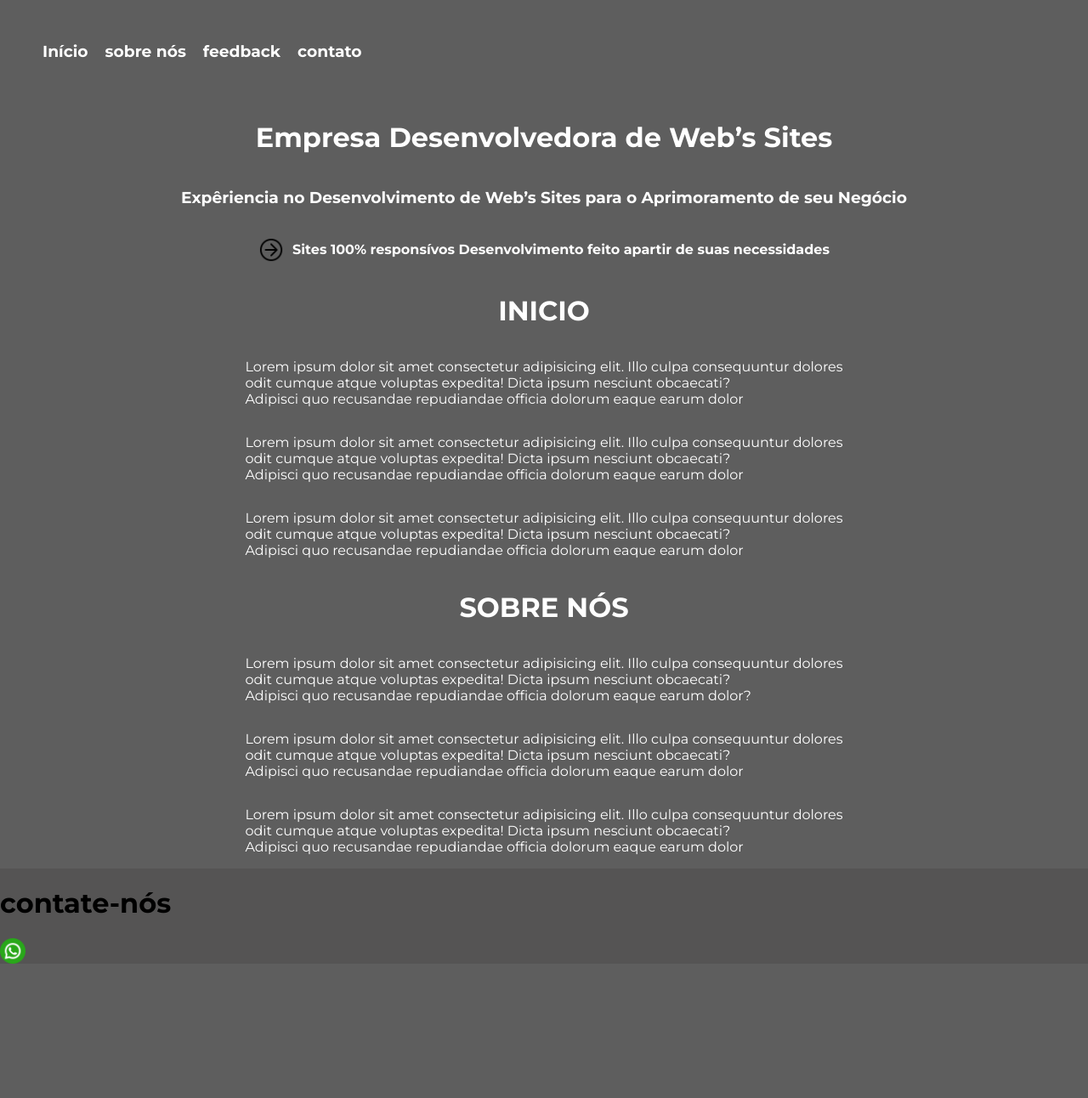
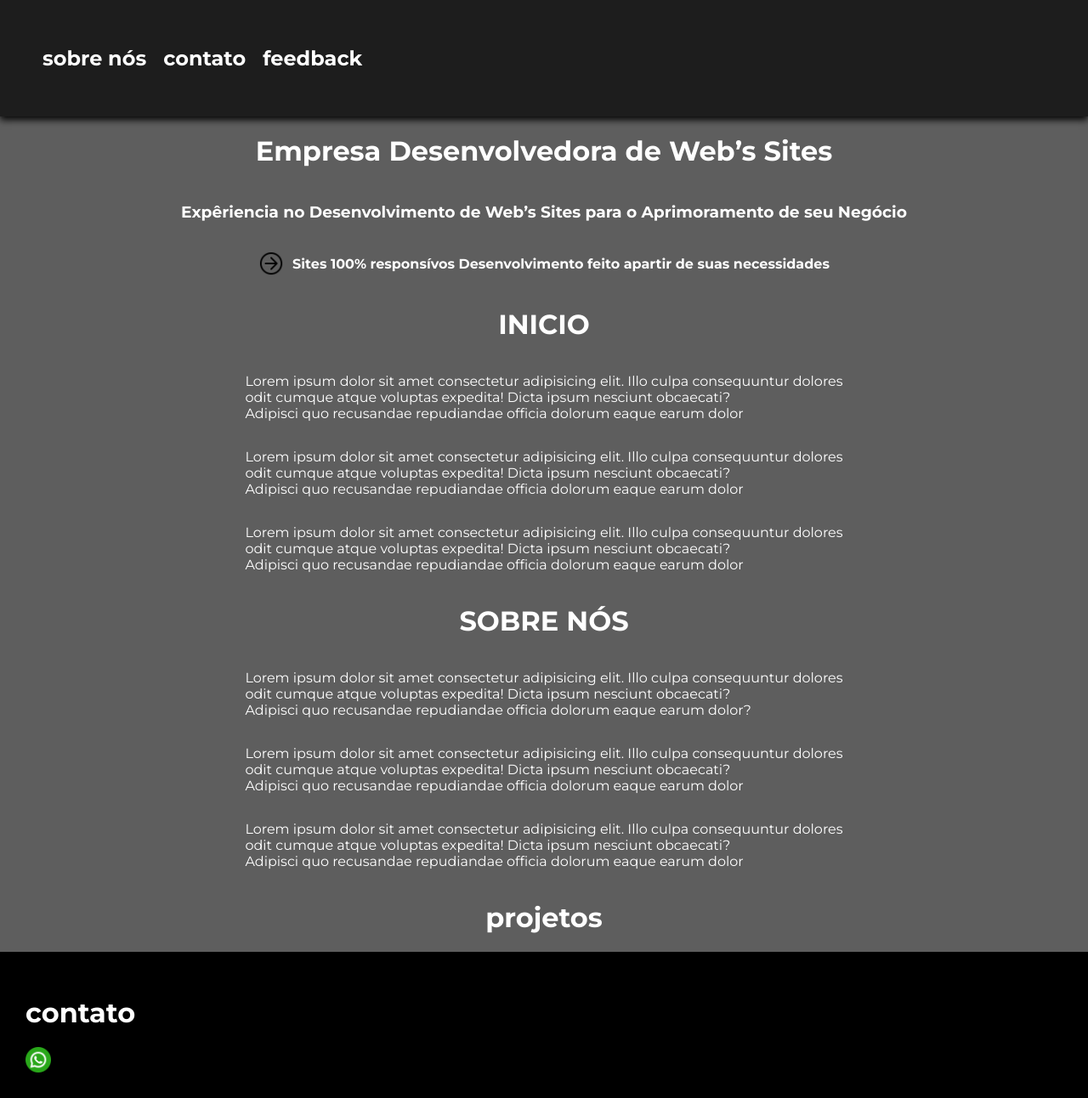
Before and after one commit to luizmiguelsoares/tcc-nosso-site, a React (Create React App) app: page / in a window 1280 px wide. Shown: the whole page at 85% size. Before the commit the page ends 1134 px from the top, so only its background shows below. Built offline with nearby package versions, Linux system fonts and the light colour scheme.

Commit message:
termmina tarde

```diff
--- a/src/pages/app/index.jsx
+++ b/src/pages/app/index.jsx
@@ -5,10 +5,9 @@ function App() {
     <div className="pagina-inicial">
       <div className='cabecalho'>
         <img src="" alt="" />
-        <h3>Início</h3>
-        <h3>sobre nós</h3>
-        <h3>feedback</h3>
-        <h3>contato</h3>
+        <h3 className='sobre'>sobre nós</h3>
+        <h3 className='contato'>contato</h3>
+        <h3 className=' feedback'>feedback</h3>
       </div>
       <div className='slogan'>
         <h1>
@@ -38,11 +37,19 @@ function App() {
           <p>Lorem ipsum dolor sit amet consectetur adipisicing elit. Illo culpa consequuntur dolores <br /> odit cumque atque voluptas expedita! Dicta ipsum nesciunt obcaecati? <br /> Adipisci quo recusandae repudiandae officia dolorum eaque earum dolor</p>
           <p>Lorem ipsum dolor sit amet consectetur adipisicing elit. Illo culpa consequuntur dolores <br /> odit cumque atque voluptas expedita! Dicta ipsum nesciunt obcaecati? <br /> Adipisci quo recusandae repudiandae officia dolorum eaque earum dolor</p>
         </div>
+
+        <div className='projetos'>
+          <h1>projetos</h1>
+
+        </div>
       </div>
       <div className='texto3 '>
-        <h1>contate-nós</h1>
+        <h1>contato</h1>
+
         <img className='whatsap' src="./assets/images/whatsapp.png" alt="" />
+        <div className='plataformas'>
 
+        </div>
       </div>
     </div>
   );
--- a/src/pages/app/index.scss
+++ b/src/pages/app/index.scss
@@ -1,27 +1,77 @@
-
-
-body{
+body {
 
 
   background-color: rgb(94, 94, 94);
 
 
 
-  .pagina-inicial{
-  .cabecalho{
+  .pagina-inicial {
+    .cabecalho {
       color: #fff;
       font-family: 'Montserrat';
       display: flex;
       align-items: center;
       gap: 20px;
       padding: 30px;
+      background-color: #1d1d1d;
+      box-shadow: 0 4px 8px rgba(5, 5, 5, 5); /* Sombra */
+
+
+      .inicio {
+        color: #fff;
+        font-size: 1.5rem;
+        transition: transform 0.3s;
       }
-  .pt2{
+
+      .inicio:hover {
+        transform: scale(1.2);
+        color: #ffffff;
+      }
+
+      .sobre {
+        color: #fff;
+        font-size: 1.5rem;
+        transition: transform 0.3s;
+      }
+
+      .sobre:hover {
+        transform: scale(1.2);
+        color: #ffffff;
+      }
+
+      .contato {
+        color: #fff;
+        font-size: 1.5rem;
+        transition: transform 0.3s;
+      }
+
+      .contato:hover {
+        transform: scale(1.2);
+        color: #ffffff;
+      }
+
+      .feedback {
+        color: #fff;
+        font-size: 1.5rem;
+        transition: transform 0.3s;
+      }
+
+      .feedback:hover {
+        transform: scale(1.2);
+        color: #ffffff;
+      }
+
+
+
+    }
+
+    .pt2 {
       display: flex;
       align-items: flex-start;
       gap: 20px;
     }
-   .slogan{
+
+    .slogan {
       color: #fff;
       font-family: 'montserrat';
       display: flex;
@@ -30,12 +80,12 @@ background-color: rgb(94, 94, 94);
     }
 
 
-   .seta{
+    .seta {
       display: flex;
       align-items: center;
       gap: 10px;
 
-    img{
+      img {
         height: 30px;
         width: 30px;
       }
@@ -43,29 +93,45 @@ background-color: rgb(94, 94, 94);
 
 
 
-   .texto1{
+    .texto1 {
 
       display: flex;
       align-items: center;
       flex-direction: column;
     }
-   .texto2{
+
+    .texto2 {
 
       display: flex;
       align-items: center;
       flex-direction: column;
     }
-   .texto3{
+
+    .texto3 {
       display: flex;
       flex-direction: column;
-    background-color: #555454;
+      background-color: #000000;
+      color: #fff;
+      padding: 30px;
 
 
 
     }
-   .whatsap{
+
+    .whatsap {
       height: 30px;
       width: 30px;
+    }
+
+    .whatsap {
+      color: #fff;
+      font-size: 1.5rem;
+      transition: transform 0.3s;
+    }
+
+    .whatsap:hover {
+      transform: scale(1.2);
+      color: #db4545;
     }
 
 
```
Lines whose indentation alone changed are shown as unchanged.
